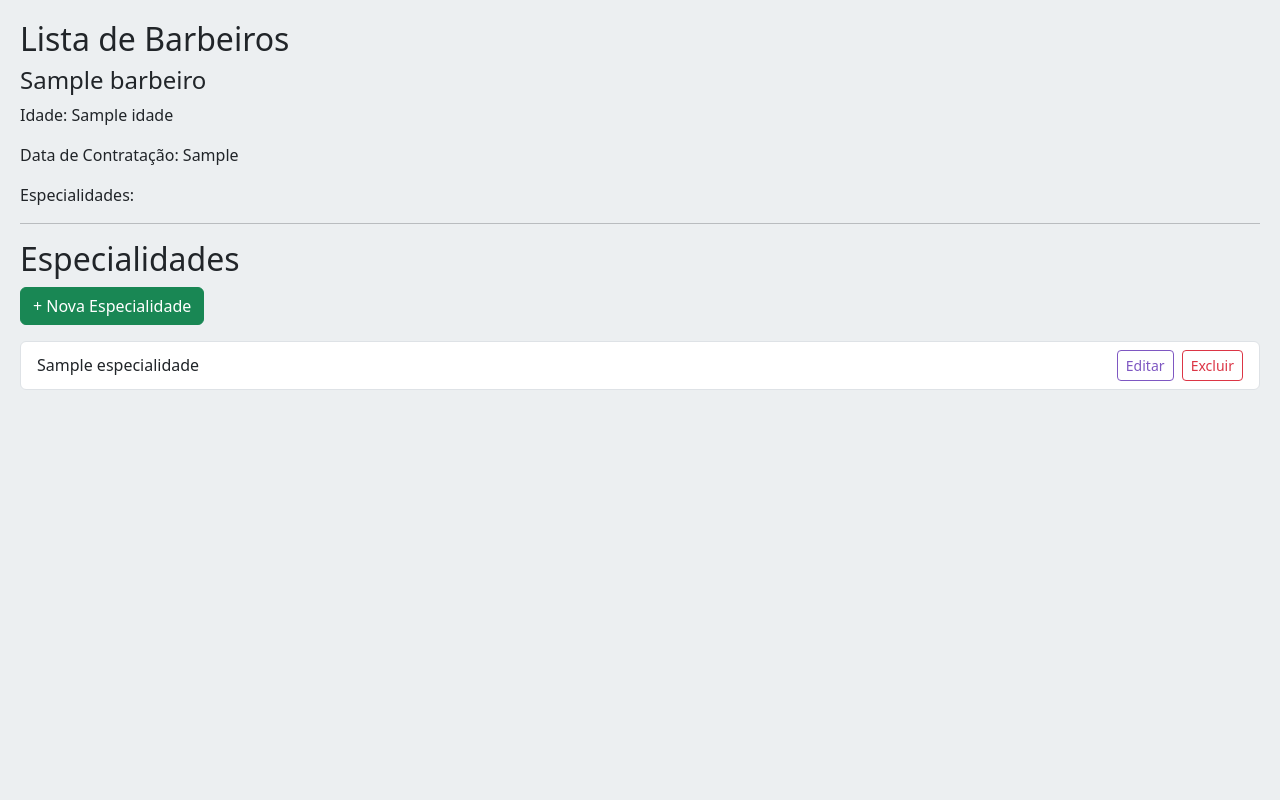
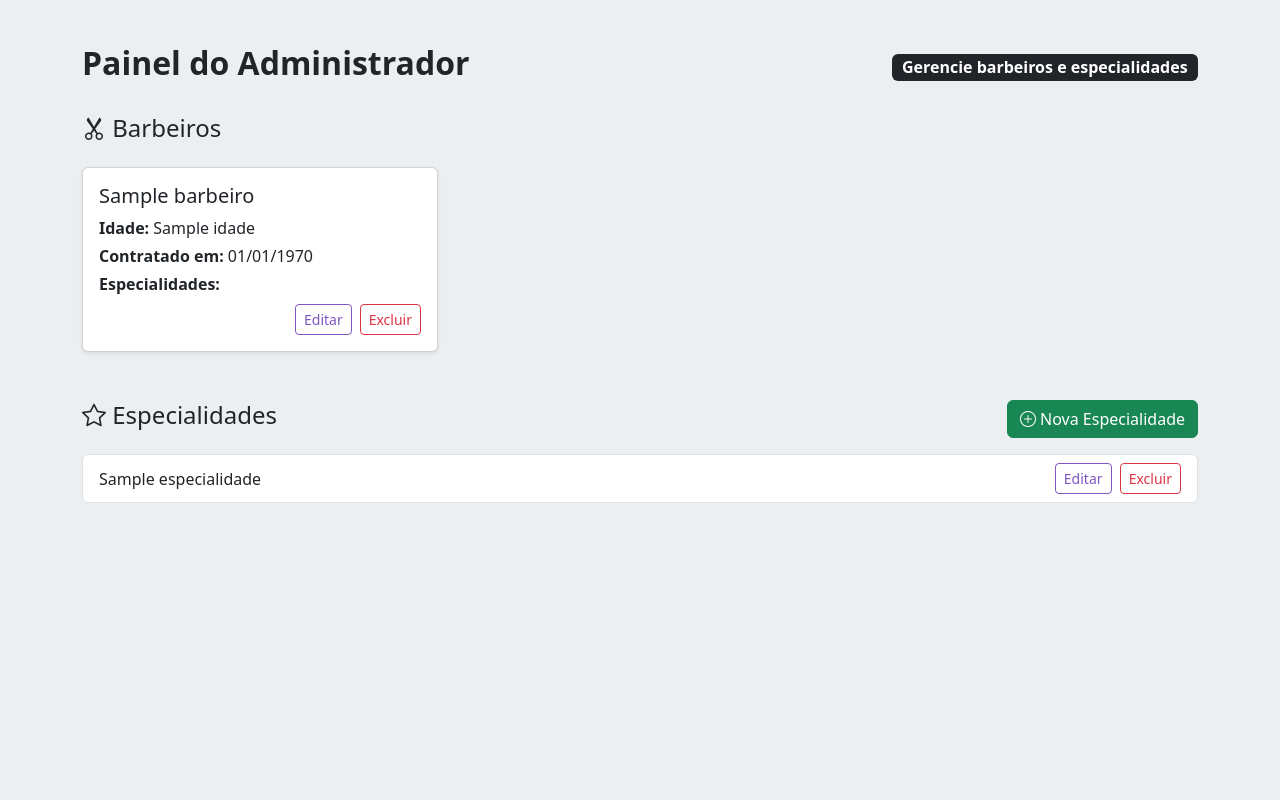
Before and after one commit to Fagner202/ClickBeard_FagnerRamos, a PHP site: template src/views/administrador/index.php in a window 1280 px wide. Run offline with PHP 8.4, Linux system fonts and the light colour scheme; the template is opened without the code that fills it: most values are stand-ins (such as "Sample title", 1, 10 or a date in 2020).

Commit message:
Atualiza o painel do administrador para exibir barbeiros e especialidades em um layout mais organizado, incluindo botões de edição e exclusão para barbeiros.

```diff
--- a/src/views/administrador/index.php
+++ b/src/views/administrador/index.php
@@ -1,27 +1,53 @@
-<h2>Lista de Barbeiros</h2>
+<div class="container py-4">
+  <div class="d-flex justify-content-between align-items-center mb-4">
+    <h2 class="fw-bold">Painel do Administrador</h2>
+    <span class="badge bg-dark fs-6">Gerencie barbeiros e especialidades</span>
+  </div>
 
-<?php foreach ($barbeiros as $barbeiro): ?>
-    <div>
-        <h4><?= htmlspecialchars($barbeiro['nome']) ?></h4>
-        <p>Idade: <?= htmlspecialchars($barbeiro['idade']) ?></p>
-        <p>Data de Contratação: <?= htmlspecialchars($barbeiro['data_contratacao']) ?></p>
-        <p>Especialidades: <?= !empty($barbeiro['especialidades'])
-            ? implode(', ', array_map('htmlspecialchars', $barbeiro['especialidades']))
-            : 'Nenhuma' ?>
-        </p>
-        <hr>
+  <!-- Seção de Barbeiros -->
+  <div class="mb-5">
+    <div class="d-flex justify-content-between align-items-center mb-3">
+      <h4><i class="bi bi-scissors"></i> Barbeiros</h4>
     </div>
-<?php endforeach; ?>
 
-<h2>Especialidades</h2>
+    <div class="row row-cols-1 row-cols-md-2 row-cols-lg-3 g-4">
+      <?php foreach ($barbeiros as $barbeiro): ?>
+        <div class="col">
+          <div class="card shadow-sm h-100">
+            <div class="card-body">
+              <h5 class="card-title"><?= htmlspecialchars($barbeiro['nome']) ?></h5>
+              <p class="card-text mb-1"><strong>Idade:</strong> <?= htmlspecialchars($barbeiro['idade']) ?></p>
+              <p class="card-text mb-1"><strong>Contratado em:</strong> <?= htmlspecialchars(date('d/m/Y', strtotime($barbeiro['data_contratacao']))) ?></p>
+              <p class="card-text mb-2"><strong>Especialidades:</strong><br>
+                <?= !empty($barbeiro['especialidades'])
+                  ? implode('<br>', array_map('htmlspecialchars', $barbeiro['especialidades']))
+                  : '<span class="text-muted">Nenhuma cadastrada</span>' ?>
+              </p>
+              <div class="d-flex justify-content-end gap-2">
+                <button class="btn btn-sm btn-outline-primary">Editar</button>
+                <button class="btn btn-sm btn-outline-danger">Excluir</button>
+              </div>
+            </div>
+          </div>
+        </div>
+      <?php endforeach; ?>
+    </div>
+  </div>
 
-<!-- Botão para abrir o modal de criação -->
-<button class="btn btn-success mb-3" onclick="abrirModalCriarEspecialidade()">+ Nova Especialidade</button>
+  <!-- Seção de Especialidades -->
+  <div class="mb-4">
+    <div class="d-flex justify-content-between align-items-center mb-3">
+      <h4><i class="bi bi-star"></i> Especialidades</h4>
+      <button class="btn btn-success" onclick="abrirModalCriarEspecialidade()">
+        <i class="bi bi-plus-circle"></i> Nova Especialidade
+      </button>
+    </div>
 
-<!-- Lista de especialidades -->
-<ul id="lista-especialidades" class="list-group mb-5">
-  <!-- Será preenchido via JavaScript -->
-</ul>
+    <ul id="lista-especialidades" class="list-group">
+      <!-- Preenchido via JS -->
+    </ul>
+  </div>
+</div>
 
 <!-- Modal de Criar/Editar Especialidade -->
 <div class="modal fade" id="modalEspecialidade" tabindex="-1" aria-hidden="true">
@@ -48,6 +74,9 @@
 
 <script src="/js/admin.js"></script>
 
+
+<script src="/js/admin.js"></script>
+
 <?php
 $content = ob_get_clean();
 require __DIR__ . '/../layouts/auth_layout.php';
```
